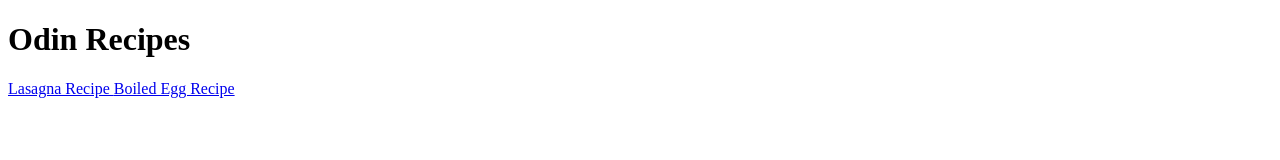
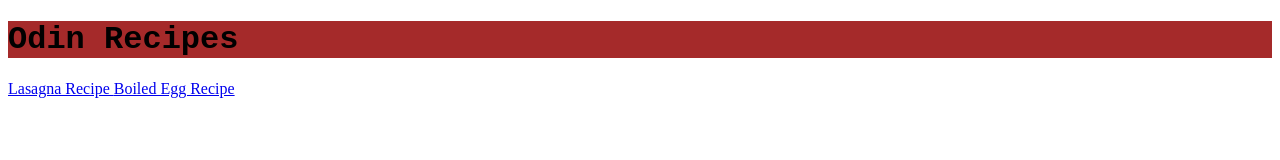
Before and after one commit to irvintopi/odin-recipes, a plain HTML site: page index.html in a window 1280 px wide. Drawn offline with Linux system fonts and the light colour scheme.

Commit message:
syncing index page

```diff
--- a/index.html
+++ b/index.html
@@ -4,7 +4,7 @@
     <meta charset="UTF-8">
     <meta http-equiv="X-UA-Compatible" content="IE=edge">
     <meta name="viewport" content="width=device-width, initial-scale=1.0">
-    <a href="styling.css"></a>
+    <link rel="stylesheet" href="styling.css">
     <title>Document</title>
 </head>
 <body>
```
